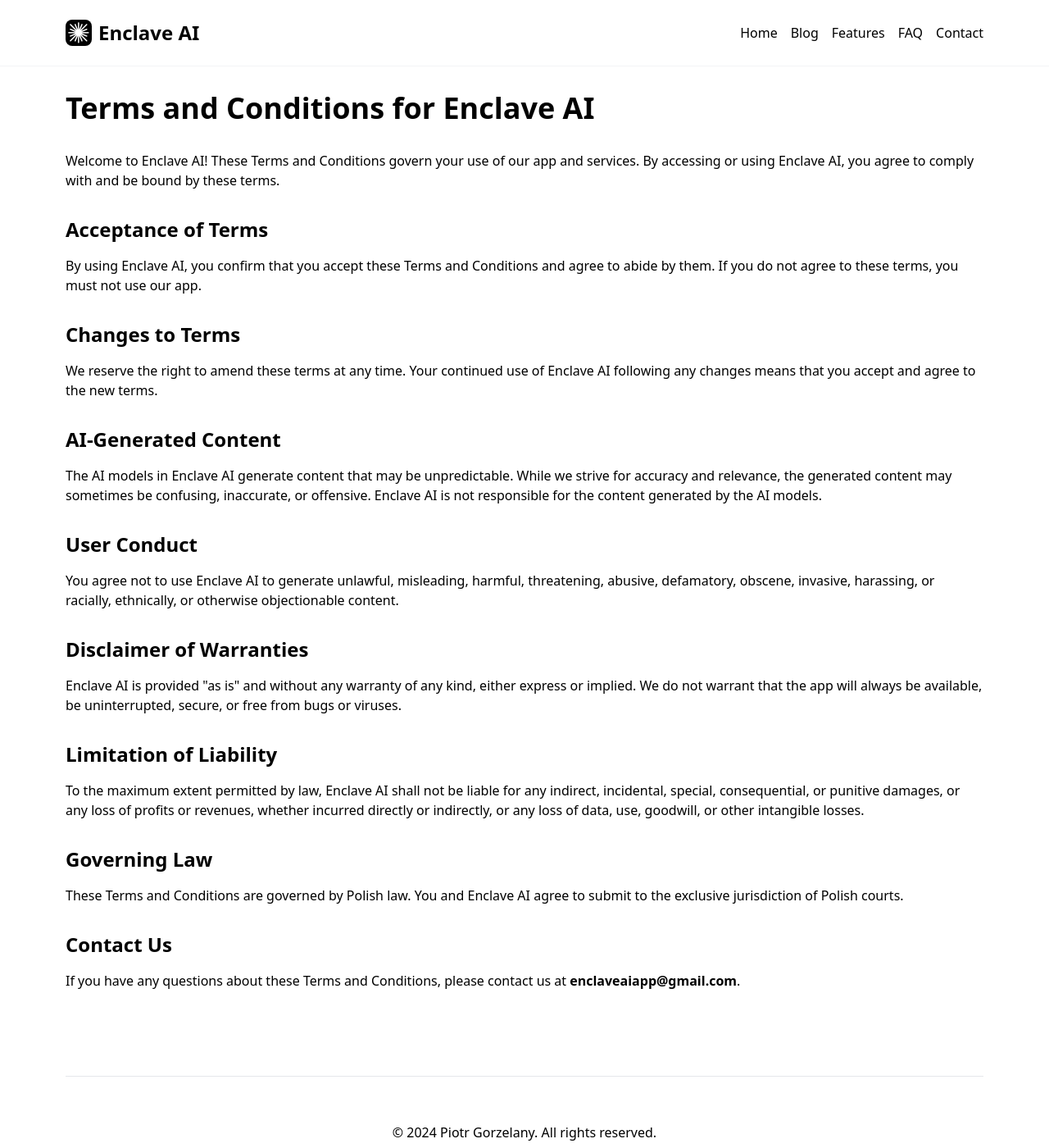
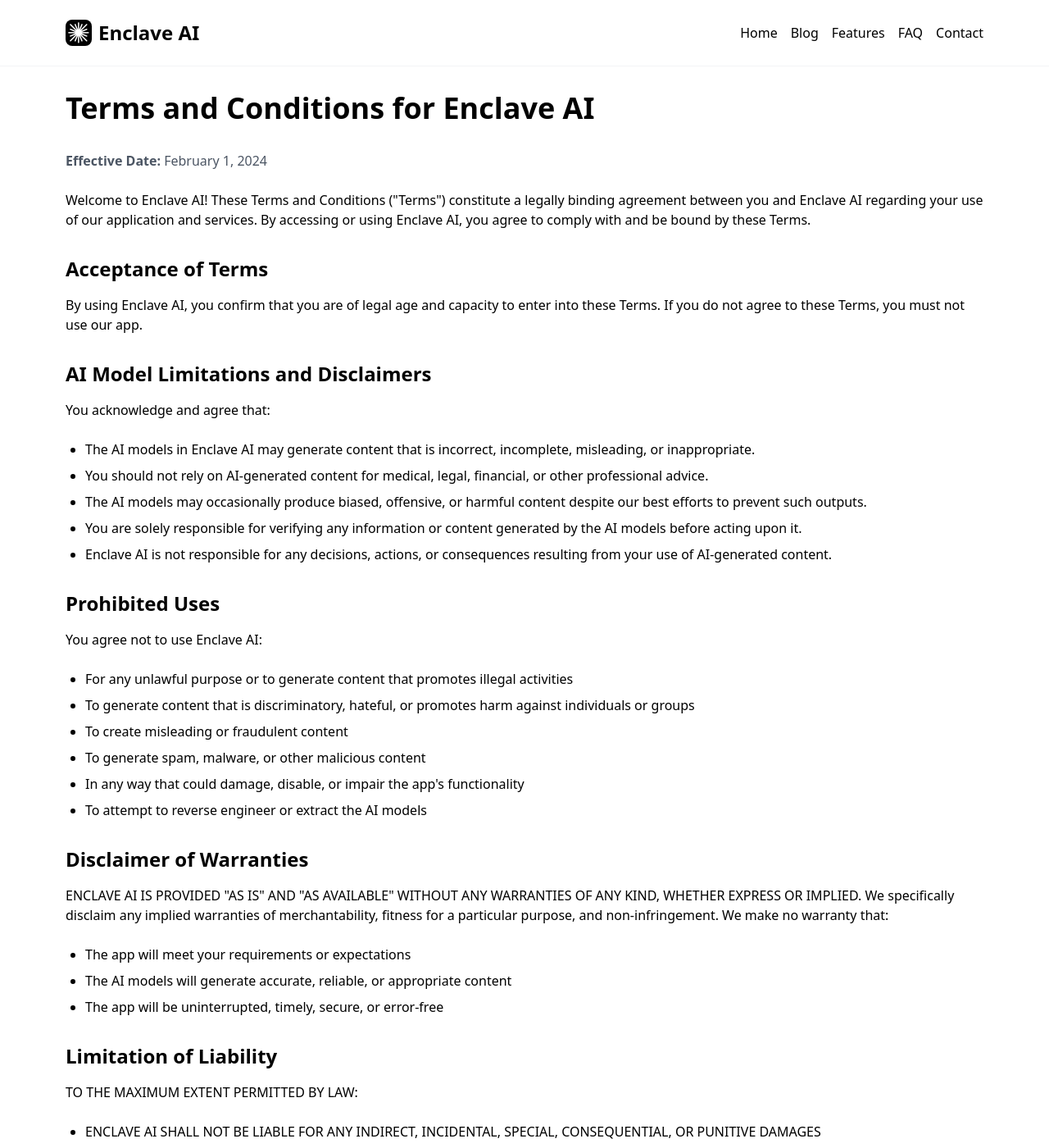
Before and after one commit to pgorzelany/EnclaveAI-Website, a Jekyll site: the page built from _pages/terms-and-conditions.html, in a window 1280 px wide and 1400 px high. Shown: the whole window at 82% size. Built offline with Jekyll 4.4.1, drawn with Linux system fonts in a browser that asks for light colours; some of the changed text lies outside the part shown.

Commit message:
Updated terms

```diff
--- a/_pages/terms-and-conditions.html
+++ b/_pages/terms-and-conditions.html
@@ -7,29 +7,62 @@ permalink: /terms-and-conditions/
 <div class="py-8">
     <h1 class="text-4xl font-bold mb-8">Terms and Conditions for Enclave AI</h1>
 
-    <p class="mb-6">Welcome to Enclave AI! These Terms and Conditions govern your use of our app and services. By accessing or using Enclave AI, you agree to comply with and be bound by these terms.</p>
+    <p class="text-gray-600 mb-6"><strong>Effective Date:</strong> February 1, 2024</p>
+
+    <p class="mb-6">Welcome to Enclave AI! These Terms and Conditions ("Terms") constitute a legally binding agreement between you and Enclave AI regarding your use of our application and services. By accessing or using Enclave AI, you agree to comply with and be bound by these Terms.</p>
 
     <h2 class="text-2xl font-bold mt-8 mb-4">Acceptance of Terms</h2>
-    <p class="mb-6">By using Enclave AI, you confirm that you accept these Terms and Conditions and agree to abide by them. If you do not agree to these terms, you must not use our app.</p>
+    <p class="mb-6">By using Enclave AI, you confirm that you are of legal age and capacity to enter into these Terms. If you do not agree to these Terms, you must not use our app.</p>
+
+    <h2 class="text-2xl font-bold mt-8 mb-4">AI Model Limitations and Disclaimers</h2>
+    <p class="mb-6">You acknowledge and agree that:</p>
+    <ul class="list-disc ml-6 mb-6">
+        <li class="mb-2">The AI models in Enclave AI may generate content that is incorrect, incomplete, misleading, or inappropriate.</li>
+        <li class="mb-2">You should not rely on AI-generated content for medical, legal, financial, or other professional advice.</li>
+        <li class="mb-2">The AI models may occasionally produce biased, offensive, or harmful content despite our best efforts to prevent such outputs.</li>
+        <li class="mb-2">You are solely responsible for verifying any information or content generated by the AI models before acting upon it.</li>
+        <li class="mb-2">Enclave AI is not responsible for any decisions, actions, or consequences resulting from your use of AI-generated content.</li>
+    </ul>
+
+    <h2 class="text-2xl font-bold mt-8 mb-4">Prohibited Uses</h2>
+    <p class="mb-6">You agree not to use Enclave AI:</p>
+    <ul class="list-disc ml-6 mb-6">
+        <li class="mb-2">For any unlawful purpose or to generate content that promotes illegal activities</li>
+        <li class="mb-2">To generate content that is discriminatory, hateful, or promotes harm against individuals or groups</li>
+        <li class="mb-2">To create misleading or fraudulent content</li>
+        <li class="mb-2">To generate spam, malware, or other malicious content</li>
+        <li class="mb-2">In any way that could damage, disable, or impair the app's functionality</li>
+        <li class="mb-2">To attempt to reverse engineer or extract the AI models</li>
+    </ul>
+
+    <h2 class="text-2xl font-bold mt-8 mb-4">Disclaimer of Warranties</h2>
+    <p class="mb-6">ENCLAVE AI IS PROVIDED "AS IS" AND "AS AVAILABLE" WITHOUT ANY WARRANTIES OF ANY KIND, WHETHER EXPRESS OR IMPLIED. We specifically disclaim any implied warranties of merchantability, fitness for a particular purpose, and non-infringement. We make no warranty that:</p>
+    <ul class="list-disc ml-6 mb-6">
+        <li class="mb-2">The app will meet your requirements or expectations</li>
+        <li class="mb-2">The AI models will generate accurate, reliable, or appropriate content</li>
+        <li class="mb-2">The app will be uninterrupted, timely, secure, or error-free</li>
+    </ul>
+
+    <h2 class="text-2xl font-bold mt-8 mb-4">Limitation of Liability</h2>
+    <p class="mb-6">TO THE MAXIMUM EXTENT PERMITTED BY LAW:</p>
+    <ul class="list-disc ml-6 mb-6">
+        <li class="mb-2">ENCLAVE AI SHALL NOT BE LIABLE FOR ANY INDIRECT, INCIDENTAL, SPECIAL, CONSEQUENTIAL, OR PUNITIVE DAMAGES</li>
+        <li class="mb-2">OUR TOTAL LIABILITY FOR ANY CLAIMS ARISING FROM OR RELATED TO YOUR USE OF THE APP SHALL NOT EXCEED THE AMOUNT YOU PAID FOR THE APP</li>
+        <li class="mb-2">WE ARE NOT LIABLE FOR ANY ACTIONS YOU TAKE OR REFRAIN FROM TAKING BASED ON AI-GENERATED CONTENT</li>
+    </ul>
+
+    <h2 class="text-2xl font-bold mt-8 mb-4">Indemnification</h2>
+    <p class="mb-6">You agree to indemnify, defend, and hold harmless Enclave AI and its officers, directors, employees, and agents from and against any claims, liabilities, damages, losses, and expenses, including reasonable attorneys' fees, arising out of or in any way connected with your use of the app or violation of these Terms.</p>
 
     <h2 class="text-2xl font-bold mt-8 mb-4">Changes to Terms</h2>
-    <p class="mb-6">We reserve the right to amend these terms at any time. Your continued use of Enclave AI following any changes means that you accept and agree to the new terms.</p>
+    <p class="mb-6">We reserve the right to modify these Terms at any time. We will notify you of material changes through the app or website. Your continued use after such modifications constitutes acceptance of the updated Terms.</p>
 
-    <h2 class="text-2xl font-bold mt-8 mb-4">AI-Generated Content</h2>
-    <p class="mb-6">The AI models in Enclave AI generate content that may be unpredictable. While we strive for accuracy and relevance, the generated content may sometimes be confusing, inaccurate, or offensive. Enclave AI is not responsible for the content generated by the AI models.</p>
+    <h2 class="text-2xl font-bold mt-8 mb-4">Governing Law and Jurisdiction</h2>
+    <p class="mb-6">These Terms are governed by Polish law. Any disputes shall be subject to the exclusive jurisdiction of Polish courts. You agree to submit to the personal jurisdiction of such courts.</p>
 
-    <h2 class="text-2xl font-bold mt-8 mb-4">User Conduct</h2>
-    <p class="mb-6">You agree not to use Enclave AI to generate unlawful, misleading, harmful, threatening, abusive, defamatory, obscene, invasive, harassing, or racially, ethnically, or otherwise objectionable content.</p>
-
-    <h2 class="text-2xl font-bold mt-8 mb-4">Disclaimer of Warranties</h2>
-    <p class="mb-6">Enclave AI is provided "as is" and without any warranty of any kind, either express or implied. We do not warrant that the app will always be available, be uninterrupted, secure, or free from bugs or viruses.</p>
-
-    <h2 class="text-2xl font-bold mt-8 mb-4">Limitation of Liability</h2>
-    <p class="mb-6">To the maximum extent permitted by law, Enclave AI shall not be liable for any indirect, incidental, special, consequential, or punitive damages, or any loss of profits or revenues, whether incurred directly or indirectly, or any loss of data, use, goodwill, or other intangible losses.</p>
-
-    <h2 class="text-2xl font-bold mt-8 mb-4">Governing Law</h2>
-    <p class="mb-6">These Terms and Conditions are governed by Polish law. You and Enclave AI agree to submit to the exclusive jurisdiction of Polish courts.</p>
+    <h2 class="text-2xl font-bold mt-8 mb-4">Severability</h2>
+    <p class="mb-6">If any provision of these Terms is found to be unenforceable, the remaining provisions will continue in full force and effect.</p>
 
     <h2 class="text-2xl font-bold mt-8 mb-4">Contact Us</h2>
-    <p class="mb-6">If you have any questions about these Terms and Conditions, please contact us at <strong>enclaveaiapp@gmail.com</strong>.</p>
+    <p class="mb-6">If you have any questions about these Terms, please contact us at <strong>enclaveaiapp@gmail.com</strong>.</p>
 </div>
```
